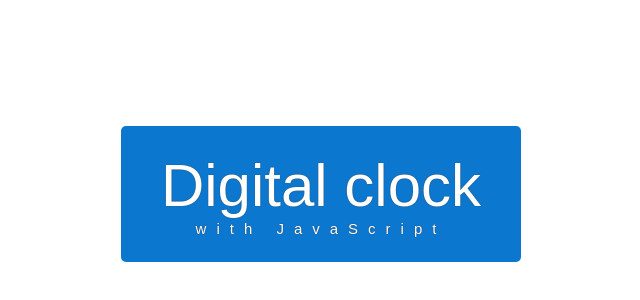
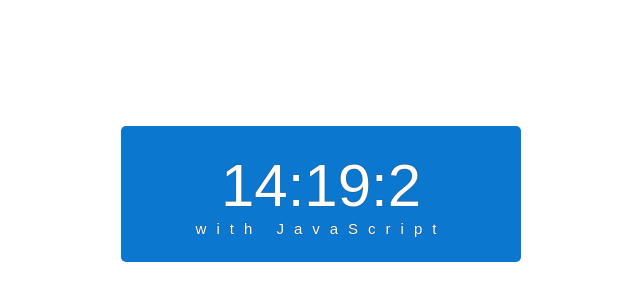
Before and after one commit to cesantaniello/DigitalClock, a plain HTML site: page index.html in a window 1280 px wide. Shown: the whole page, without its empty margins (319-959 px from the left). Drawn offline with Linux system fonts and the light colour scheme.

Commit message:
3. Add showClock function

```diff
--- a/index.html
+++ b/index.html
@@ -7,7 +7,7 @@
     <title>Digital Clock</title>
     <link rel="stylesheet" href="./css/styles.css">
 </head>
-<body>
+<body onload="showClock()">
     <div id="clock">
         <div class="clock-container" id="container">
             <div id="hour">Digital clock</div>
--- a/js/clock.js
+++ b/js/clock.js
@@ -0,0 +1,9 @@
+const showClock = () => {
+    let date = new Date();
+    let hours = date.getHours();
+    let minutes = date.getMinutes();
+    let seconds = date.getSeconds();
+    document.getElementById("hour").innerHTML = `${hours}:${minutes}:${seconds}`;
+}
+
+setInterval(showClock, 1000);
```
